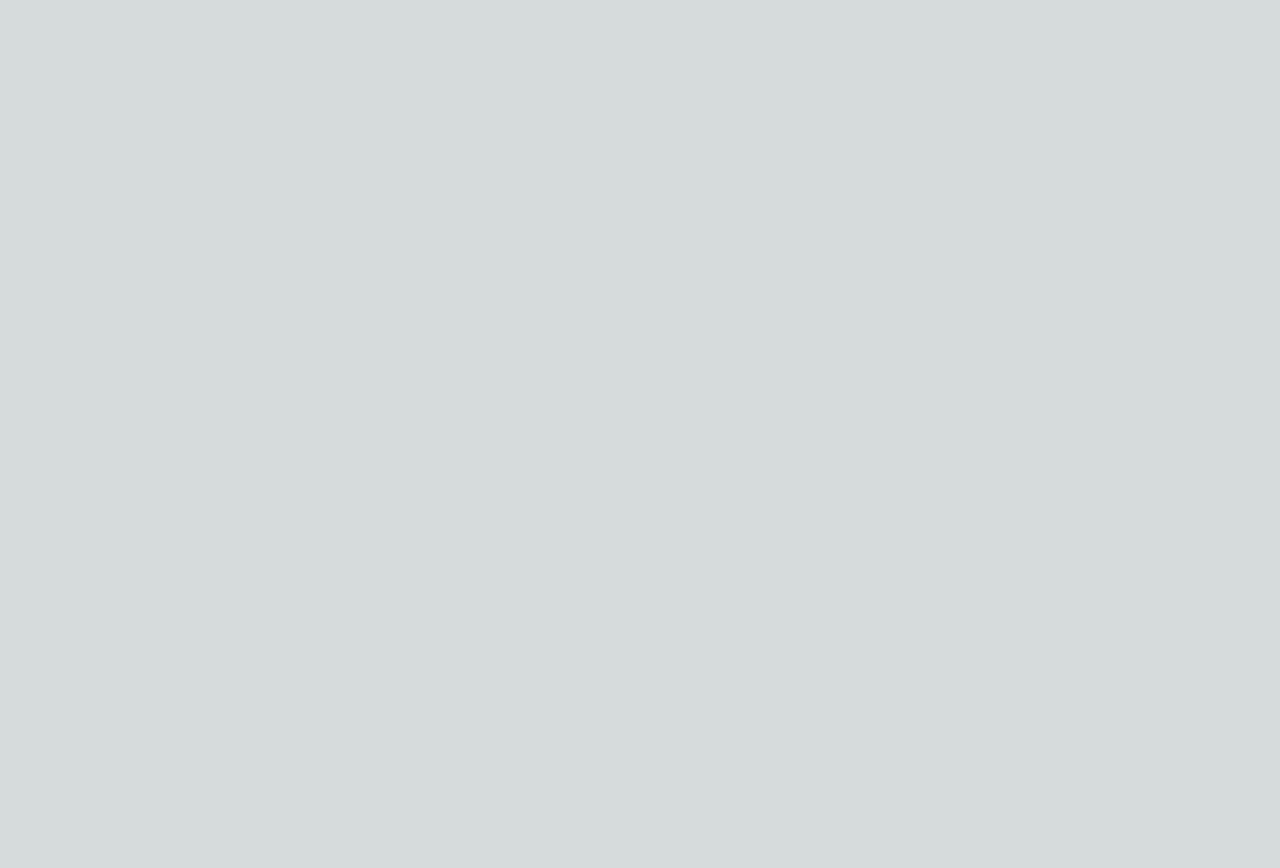
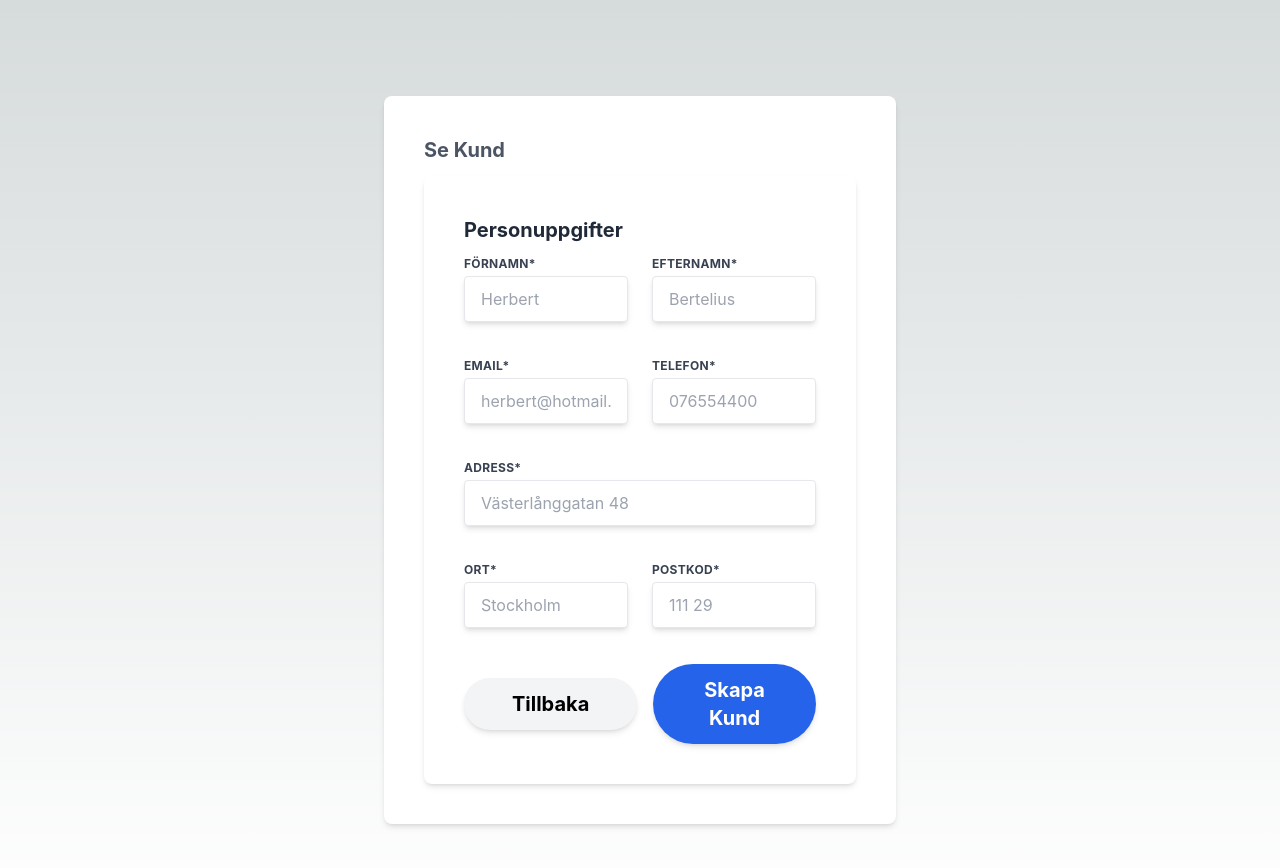
Before and after one commit to sharpness-se/hassessolskydd, a React (Create React App) app in the folder client/: page /customer/1 in a window 1280 px wide. Before the commit this address had no page. Shown: the top 868 px of the page. Before the commit the page ends 800 px from the top, so only its background shows below. Built offline with nearby package versions, Linux system fonts and the light colour scheme; no server answers.

Commit message:
added Edit Customer functionality Co-authored-by: arapg <arapg@users.noreply.github.com>

```diff
--- a/client/src/App.tsx
+++ b/client/src/App.tsx
@@ -5,6 +5,8 @@ import StartPageComponent from './pages/StartPage';
 import CreateCustomerPageComponent from './pages/CreateCustomerPage';
 import CreateOrderPageComponent from './pages/CreateOrderPage';
 import SearchOrderPage from './pages/SearchOrderPage';
+import EditCustomerPage from './pages/EditCustomerPage';
+
 
 function App() {
   return (
@@ -13,6 +15,7 @@ function App() {
       <Route path="/skapakund" element={<CreateCustomerPageComponent />} />
       <Route path="/skapaorder" element={<CreateOrderPageComponent />} />
       <Route path="/seordrar" element={<SearchOrderPage />} />
+      <Route path="/customer/:id" element={<EditCustomerPage/>}/>
     </Routes>
   );
 }
--- a/client/src/components/CreateCustomerComponent.tsx
+++ b/client/src/components/CreateCustomerComponent.tsx
@@ -1,12 +1,16 @@
-import React, { useState } from "react";
+import React, { useEffect, useState } from "react";
 import DoubleFieldInputRow from "../components/form/DoubleFieldInputRow";
 import SingleFieldInputRow from "../components/form/SingleFieldInputRow";
 import FormComponent from "../components/form/FormComponent";
 import * as Yup from "yup";
 import toast, { Toaster } from "react-hot-toast";
 import { baseUrl } from "../settings/baseUrl";
+import { Customer } from "./searchBar/CustomSearch";
+import EditCustomerPage from "../pages/EditCustomerPage";
 
-function CreateCustomerComponent() {
+function CreateCustomerComponent({ customer }: { customer?: Customer }) {
+  const [customerEdit, setCustomerEdit] = useState(customer);
+
   interface FormData {
     firstname: string;
     lastname: string;
@@ -28,10 +32,16 @@ function CreateCustomerComponent() {
   const schema = Yup.object().shape({
     firstname: Yup.string()
       .required("Förnamn är obligatoriskt")
-      .matches(/^(?!\s)(?!.*\s{2})[a-zA-ZåäöÅÄÖ\-'.,\s]*$/, "Ogiltigt namnformat"),
+      .matches(
+        /^(?!\s)(?!.*\s{2})[a-zA-ZåäöÅÄÖ\-'.,\s]*$/,
+        "Ogiltigt namnformat"
+      ),
     lastname: Yup.string()
       .required("Efternamn är obligatoriskt")
-      .matches(/^(?!\s)(?!.*\s{2})[a-zA-ZåäöÅÄÖ\-'.,\s]*$/, "Ogiltigt namnformat"),
+      .matches(
+        /^(?!\s)(?!.*\s{2})[a-zA-ZåäöÅÄÖ\-'.,\s]*$/,
+        "Ogiltigt namnformat"
+      ),
     email: Yup.string()
       .required("Email är obligatoriskt")
       .matches(
@@ -44,7 +54,10 @@ function CreateCustomerComponent() {
       .min(8, "Telefonnummer måste vara minst 8 siffror"),
     address: Yup.string()
       .required("Adress är obligatoriskt")
-      .matches(/^(?!\s)(?!.*\s{2})[a-zA-Z0-9åäöÅÄÖ\s.,\-#]*$/, "Ange en giltig adress"),
+      .matches(
+        /^(?!\s)(?!.*\s{2})[a-zA-Z0-9åäöÅÄÖ\s.,\-#]*$/,
+        "Ange en giltig adress"
+      ),
     city: Yup.string()
       .required("Ort är obligatoriskt")
       .matches(/^[a-zA-ZåäöÅÄÖ]*$/, "Ange endast bokstäver"),
@@ -72,6 +85,7 @@ function CreateCustomerComponent() {
     city: { error: "", touched: false },
     postalCode: { error: "", touched: false },
   });
+
   const [formData, setFormData] = useState<FormData>(generateInitialState());
 
   const [errors, setErrors] = useState<FormDataValidation>(
@@ -114,16 +128,13 @@ function CreateCustomerComponent() {
       await schema.validate(formData, { abortEarly: false });
 
       // Form is valid, handle submission logic here
-      const response = await fetch(
-        `${baseUrl}/api/customers/create_customer`,
-        {
-          method: "POST",
-          headers: {
-            "Content-Type": "application/json",
-          },
-          body: JSON.stringify(formData),
-        }
-      );
+      const response = await fetch(`${baseUrl}/api/customers/create_customer`, {
+        method: "POST",
+        headers: {
+          "Content-Type": "application/json",
+        },
+        body: JSON.stringify(formData),
+      });
 
       if (response.status === 409) {
         toast.error("Customer exists!");
@@ -171,17 +182,31 @@ function CreateCustomerComponent() {
 
   function addSpaceAtFourthChar(inputString: string) {
     if (inputString.length >= 4) {
-      if (inputString.charAt(3) !== ' ') {
-        inputString = inputString.slice(0, 3) + ' ' + inputString.slice(3);
+      if (inputString.charAt(3) !== " ") {
+        inputString = inputString.slice(0, 3) + " " + inputString.slice(3);
       }
     }
     return inputString;
   }
-
+  useEffect(() => {
+    setFormData({
+      firstname: customer?.firstname || "",
+      lastname: customer?.lastname || "",
+      email: customer?.email || "",
+      phoneNumber: customer?.phoneNumber || "",
+      address: customer?.address || "",
+      city: customer?.city || "",
+      postalCode: customer?.postalCode || "",
+    });
+  }, [customer]);
   return (
     <div className="w-full max-w-lg rounded-lg p-10 bg-white shadow-md">
       <h2 className="text-xl font-bold text-gray-800 mb-3">Personuppgifter</h2>
-      <FormComponent submitButtonText={"Skapa Kund"} backButtonText="Tillbaka" onSubmit={handleSubmit}>
+      <FormComponent
+        submitButtonText={"Skapa Kund"}
+        backButtonText="Tillbaka"
+        onSubmit={handleSubmit}
+      >
         <DoubleFieldInputRow
           labelOne="förnamn"
           labelTwo="efternamn"
--- a/client/src/components/searchBar/MuiSearchBarComponent.tsx
+++ b/client/src/components/searchBar/MuiSearchBarComponent.tsx
@@ -6,7 +6,7 @@ import Autocomplete from "@mui/material/Autocomplete";
 
 // import useDebounceHook from "../../hooks/useDebounceHook";
 export interface Customer {
-  id?: number;
+  id?: string;
   firstname: string;
   lastname: string;
   email?: string;
--- /dev/null
+++ b/client/src/pages/EditCustomerPage.tsx
@@ -0,0 +1,52 @@
+import React, { useEffect, useState } from "react";
+import { Customer } from "../components/searchBar/MuiSearchBarComponent";
+import { baseUrl } from "../settings/baseUrl";
+import { useParams } from "react-router-dom";
+import CreateCustomerComponent from "../components/CreateCustomerComponent";
+
+function EditCustomerPage() {
+  const [customer, setCustomer] = useState<Customer>();
+
+  let { id } = useParams();
+  useEffect(() => {
+    const prepareUrl = (id: string | undefined) => {
+      const url = `${baseUrl}/api/customers/customerNumber/${id}`;
+
+      return encodeURI(url);
+    };
+    const fetchData: () => Promise<void> = async () => {
+      try {
+        const response = await fetch(prepareUrl(id), {
+          method: "GET",
+          headers: {
+            "Content-Type": "application/json",
+          },
+        });
+
+        if (response.status === 204) {
+          console.log("No Customers Found!");
+        } else {
+          const data = await response.json();
+          setCustomer(data);
+          console.log(data);
+        }
+      } catch (err) {
+        console.error(err);
+      }
+    };
+    fetchData();
+  }, []);
+
+  return (
+    <div className="flex min-h-screen flex-col items-center p-24 ">
+      <div className="w-full max-w-lg rounded-lg p-10 bg-white shadow-md">
+        <h2 className="text-xl font-bold text-gray-600 mb-3">
+          Se Kund
+              </h2>
+              <CreateCustomerComponent customer={customer}/>
+      </div>
+    </div>
+  );
+}
+
+export default EditCustomerPage;
```
Also changed, not shown: client/src/pages/SearchOrderPage.tsx (+50 -40 lines).
